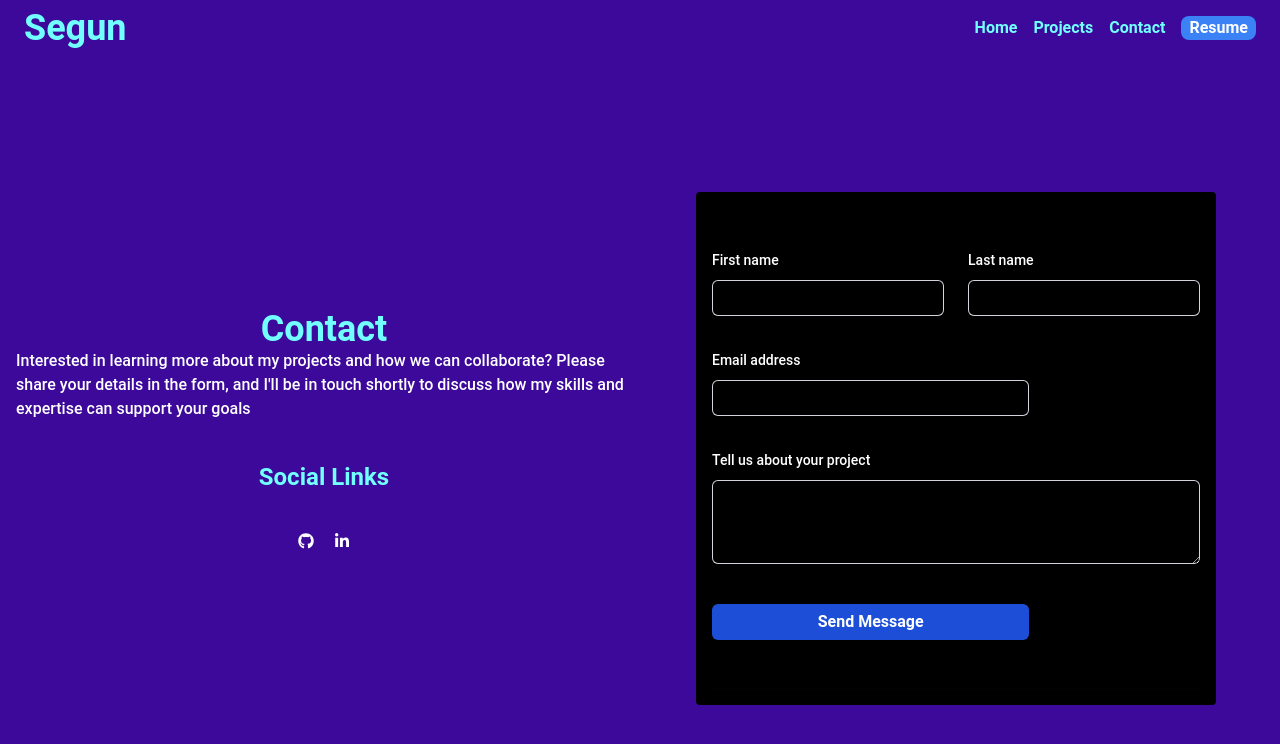
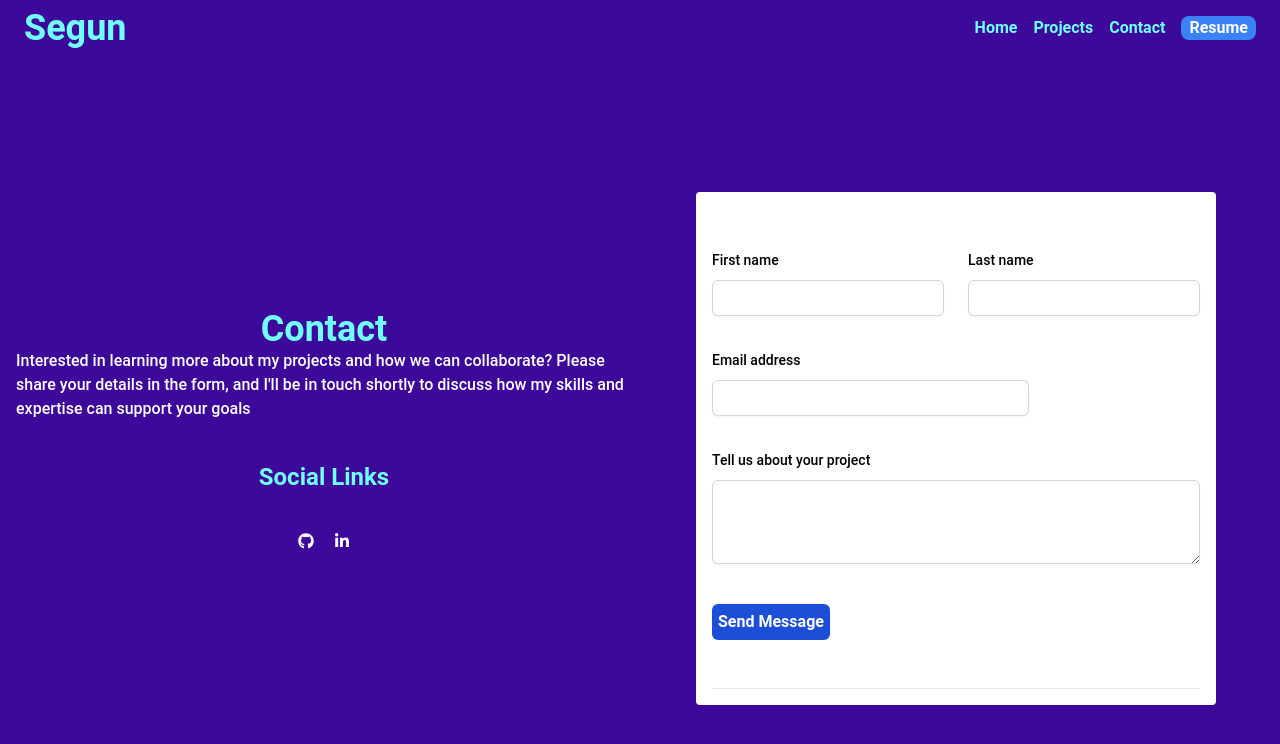
Before and after one commit to Segzyp1000/porfolio, a React (Vite) app: page /contact in a window 1280 px wide. Shown: the top 744 px of the page. Built offline with nearby package versions, Linux system fonts and the light colour scheme.

Commit message:
new things added

```diff
--- a/src/pages/ContactPage.jsx
+++ b/src/pages/ContactPage.jsx
@@ -2,7 +2,6 @@ import React from "react";
 import { Link } from "react-router-dom";
 import { FaGithub } from "react-icons/fa";
 import { FaLinkedinIn } from "react-icons/fa6";
-
 
 const ContactPage = () => {
   return (
@@ -40,13 +39,13 @@ const ContactPage = () => {
 
       <div>
         <form action="https://formspree.io/f/mjvnkeqy" method="post">
-          <div className="space-y-12 bg-black p-4 mx-12 mt-10 rounded">
+          <div className="space-y-12 bg-white p-4 mx-12 mt-10 rounded">
             <div className="border-b border-gray-900/10 pb-12">
               <div className="mt-10 grid grid-cols-1 gap-x-6 gap-y-8 sm:grid-cols-6">
                 <div className="sm:col-span-3">
                   <label
                     for="first-name"
-                    className="block text-sm font-medium leading-6 text-white"
+                    className="block text-sm font-medium leading-6 text-black"
                   >
                     First name
                   </label>
@@ -56,7 +55,7 @@ const ContactPage = () => {
                       name="first-name"
                       id="first-name"
                       autocomplete="given-name"
-                      className="block w-full rounded-md text-white border-0 py-1.5 bg-black  shadow-sm ring-1 ring-inset ring-gray-300 placeholder:text-white focus:ring-2 focus:ring-inset focus:ring-indigo-600 sm:text-sm/ sm:leading-6"
+                      className="block w-full rounded-md text-black border-0 py-1.5 bg-white  shadow-sm ring-1 ring-inset ring-gray-300 placeholder:text-white focus:ring-2 focus:ring-inset focus:ring-indigo-600 sm:text-sm/ sm:leading-6"
                     />
                   </div>
                 </div>
@@ -64,7 +63,7 @@ const ContactPage = () => {
                 <div className="sm:col-span-3">
                   <label
                     for="last-name"
-                    className="block text-sm font-medium leading-6 text-white"
+                    className="block text-sm font-medium leading-6 text-black"
                   >
                     Last name
                   </label>
@@ -74,7 +73,7 @@ const ContactPage = () => {
                       name="last-name"
                       id="last-name"
                       autocomplete="family-name"
-                      className="block w-full bg-black rounded-md border-0 py-1.5 text-white shadow-sm ring-1 ring-inset ring-gray-300 placeholder:text-gray-400 focus:ring-2 focus:ring-inset focus:ring-indigo-600 sm:text-sm sm:leading-6"
+                      className="block w-full bg-white rounded-md border-0 py-1.5 text-black shadow-sm ring-1 ring-inset ring-gray-300 placeholder:text-gray-400 focus:ring-2 focus:ring-inset focus:ring-indigo-600 sm:text-sm sm:leading-6"
                     />
                   </div>
                 </div>
@@ -82,7 +81,7 @@ const ContactPage = () => {
                 <div className="sm:col-span-4">
                   <label
                     for="email"
-                    className="block text-sm font-medium leading-6 text-white"
+                    className="block text-sm font-medium leading-6 text-black"
                   >
                     Email address
                   </label>
@@ -92,14 +91,14 @@ const ContactPage = () => {
                       name="email"
                       type="email"
                       autocomplete="email"
-                      className="block w-full rounded-md bg-black border-0 py-1.5 text-white shadow-sm ring-1 ring-inset ring-gray-300 placeholder:text-gray-400 focus:ring-2 focus:ring-inset focus:ring-indigo-600 sm:text-sm sm:leading-6"
+                      className="block w-full rounded-md bg-white border-0 py-1.5 text-black shadow-sm ring-1 ring-inset ring-gray-300 placeholder:text-gray-400 focus:ring-2 focus:ring-inset focus:ring-indigo-600 sm:text-sm sm:leading-6"
                     />
                   </div>
                 </div>
                 <div className="col-span-full">
                   <label
                     for="about"
-                    className="block text-sm font-medium leading-6 text-white"
+                    className="block text-sm font-medium leading-6 text-black"
                   >
                     Tell us about your project
                   </label>
@@ -108,14 +107,14 @@ const ContactPage = () => {
                       id="message"
                       name="message"
                       rows="3"
-                      className="block w-full  bg-black rounded-md border-0 py-1.5 text-white shadow-sm ring-1 ring-inset ring-gray-300 placeholder:text-white focus:ring-2 focus:ring-inset focus:ring-indigo-600 sm:text-sm sm:leading-6"
+                      className="block w-full  bg-white rounded-md border-0 py-1.5 text-black shadow-sm ring-1 ring-inset ring-gray-300 placeholder:text-white focus:ring-2 focus:ring-inset focus:ring-indigo-600 sm:text-sm sm:leading-6"
                     ></textarea>
                   </div>
                 </div>
 
                 <div className="sm:col-span-4">
                   <div className="mt-2">
-                    <button className="block w-full bg-blue-700 rounded-md border-0 p-1.5 text-white font-bold hover:bg-zinc-500">
+                    <button className="block max-w-full bg-blue-700 rounded-md border-0 p-1.5 text-white font-bold hover:bg-zinc-500">
                       Send Message
                     </button>
                   </div>
```
